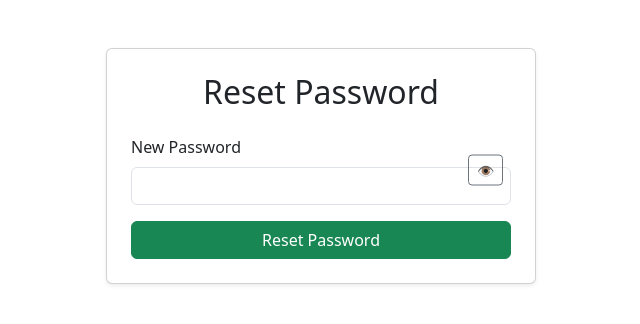
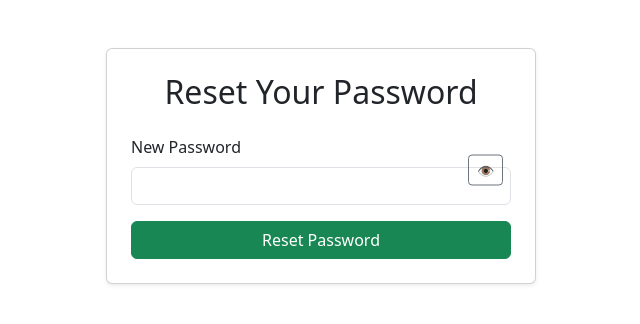
Before and after one commit to joejmendezsr/perkminer-backend, a Flask app: template templates/reset_password.html in a window 1280 px wide. Shown: the top 324 px of the page, without its empty margins (319-959 px from the left). Run offline with Flask 3, Linux system fonts and the light colour scheme; the template is opened without the code that fills it: values that come from a table or form of the project are taken from there, others are empty; some libraries are stand-ins or nearby versions.

Commit message:
updated title to reset password page

```diff
--- a/templates/reset_password.html
+++ b/templates/reset_password.html
@@ -15,7 +15,7 @@
 <body>
 <div class="container py-5">
     <div class="card shadow-sm p-4">
-        <h2 class="mb-4 text-center">Reset Password</h2>
+        <h2 class="mb-4 text-center">Reset Your Password</h2>
         <form method="post">
             {{ form.hidden_tag() }}
             <div class="mb-3 position-relative">
```
